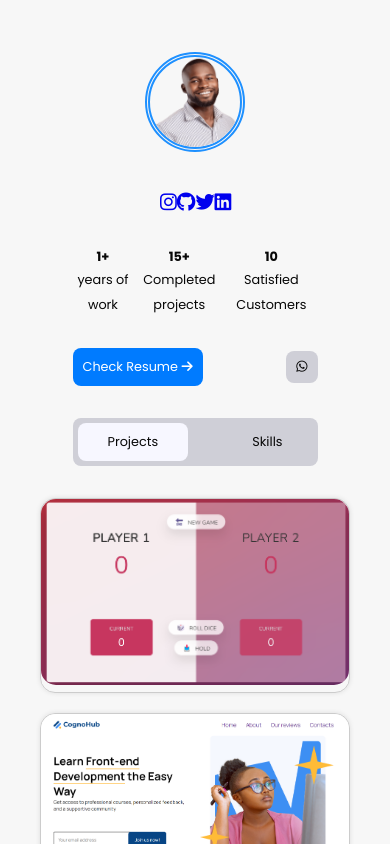
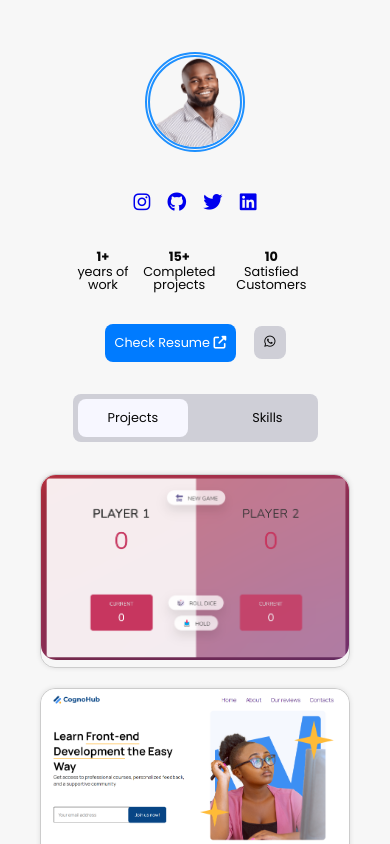
Before and after one commit to olajutemot/TimiOlajutemo, a React (Create React App) app: page /portfolio in a window 390 px wide. Shown: the top 844 px of the page. Built offline with nearby package versions, Linux system fonts and the light colour scheme.

Commit message:
some updates

```diff
--- a/src/components/Info.js
+++ b/src/components/Info.js
@@ -6,15 +6,15 @@ const Info = () => {
       <div id="info">
         <div>
           <h3>1+</h3>
-          <span>years of work</span>
+          <p>years of work</p>
         </div>
         <div>
           <h3>15+</h3>
-          <span>Completed projects</span>
+          <p>Completed projects</p>
         </div>
         <div>
           <h3>10</h3>
-          <span>Satisfied Customers</span>
+          <p>Satisfied Customers</p>
         </div>
       </div>
       <div id="contact-info">
@@ -24,10 +24,15 @@ const Info = () => {
           rel="noreferrer"
           id="resume"
         >
-          Check Resume <i class="fa-solid fa-arrow-right"></i>
+          Check Resume <i class="fa-solid fa-up-right-from-square"></i>
         </a>
 
-        <a href="https://wa.link/fw0mz7" target="_blank" rel="noreferrer">
+        <a
+          href="https://wa.link/fw0mz7"
+          target="_blank"
+          rel="noreferrer"
+          id="whatsapp-icon"
+        >
           <i class="fa-brands fa-whatsapp"></i>
         </a>
       </div>
--- a/src/components/Navbar/Navbar.js
+++ b/src/components/Navbar/Navbar.js
@@ -1,179 +1,3 @@
-// import React, { useEffect, useState, useRef } from "react";
-// import { FaBars, FaTimes } from "react-icons/fa";
-// import styles from "./navbar.module.css";
-// import { Link } from "react-router-dom";
-// import Cookies from "js-cookie";
-// import { toast } from "react-toastify";
-// import { useAuth } from "../AuthContext";
-
-// const Navbar = () => {
-//   const [auth, setAuth] = useState(false);
-//   const [nav, setNav] = useState(false);
-//   const buttonRef = useRef();
-
-//   const showNavbar = () => {
-//     buttonRef.current.classList.toggle("nav-close-btn");
-
-//     setNav(true);
-//   };
-//   const closeNavbar = () => {
-//     buttonRef.current.classList.toggle("nav-close-btn");
-//     setNav(false);
-//   };
-//   // useEffect(() => {
-//   //   // Check if user is authenticated on component mount
-//   //   const isAuthenticated = localStorage.getItem("auth");
-//   //   if (isAuthenticated) {
-//   //     setAuth(true);
-//   //   }
-//   // }, []);
-
-//   const checkLogin = async () => {
-//     const authToken = localStorage.getItem("authToken");
-//     if (authToken) {
-//       // window.location.href = "/login";
-//       setAuth(true);
-//       return;
-//     }
-
-//     // fetch("http://localhost:8000/auth/checklogin", {
-//     //   method: "GET",
-//     //   headers: {
-//     //     "Content-Type": "application/json",
-//     //   },
-//     //   credentials: "include",
-//     // })
-//     //   .then((res) => {
-//     //     return res.json();
-//     //   })
-//     //   .then((response) => {
-//     //     console.log(response);
-
-//     //     if (response.ok) {
-//     //       setAuth(true);
-//     //     } else {
-//     //       setAuth(false);
-//     //     }
-//     //   })
-//     //   .catch((error) => {
-//     //     console.log(error);
-//     //     // toast(error.message, {
-//     //     //   type: "error",
-//     //     //   position: "top-right",
-//     //     //   autoClose: 2000,
-//     //     //   // window.location.href = "/login";
-//     //     // });
-//     //     setAuth(false);
-//     //   });
-//   };
-
-//   useEffect(() => {
-//     checkLogin();
-//   }, []);
-
-//   const handleLogout = async () => {
-//     Cookies.remove("authToken");
-//     Cookies.remove("refreshToken");
-//     localStorage.removeItem("authToken"); // Clear authentication status on logout
-//     setAuth(false);
-//     checkLogin();
-//   };
-
-//   return (
-//     <div className={styles.container}>
-//       <nav className={styles.Navbar}>
-//         <h1 className={styles.logo}>Dev.OT</h1>
-//         <div className={styles.menu}>
-//           <Link to={"/blogs"} className={styles.Anchors}>
-//             HOME
-//           </Link>
-//           <Link to={"/about"} className={styles.Anchors}>
-//             ABOUT
-//           </Link>
-//           <Link to={"/CNS"} className={styles.Anchors}>
-//             CODINGNIGHTSCHOOL
-//           </Link>
-//         </div>
-//         <div className={styles.Icons}>
-//           {/* <i class="fa-solid fa-plus"></i>
-//           <i class="fa-regular fa-user"></i> */}
-//           {auth ? (
-//             <button type="" className={styles.logout} onClick={handleLogout}>
-//               logout
-//             </button>
-//           ) : (
-//             <button
-//               type=""
-//               className={styles.logout}
-//               onClick={() => {
-//                 window.location.href = "/portfolio";
-//               }}
-//             >
-//               portfolio
-//             </button>
-//           )}
-//           {/* <i class="fa-solid fa-magnifying-glass"></i> */}
-//         </div>
-
-//         {/* responsiveness JSX */}
-//         <button
-//           ref={buttonRef}
-//           id="nav-toggler"
-//           className="nav-btn"
-//           onClick={showNavbar}
-//         >
-//           <FaBars />
-//         </button>
-//         <button
-//           ref={buttonRef}
-//           id="nav-toggler"
-//           className="nav-btn nav-close-btn"
-//           onClick={closeNavbar}
-//         >
-//           <FaTimes />
-//         </button>
-//         {nav ? (
-//           <div className={styles.resMenu}>
-//             <Link to={"/blogs"} className={styles.Anchors}>
-//               HOME
-//             </Link>
-//             <Link to={"/about"} className={styles.Anchors}>
-//               ABOUT
-//             </Link>
-//             <Link to={"/CNS"} className={styles.Anchors}>
-//               CODINGNIGHTSCHOOL
-//             </Link>
-//             <div className={styles.resIcons}>
-//               {auth ? (
-//                 <button
-//                   type=""
-//                   className={styles.logout}
-//                   onClick={handleLogout}
-//                 >
-//                   logout
-//                 </button>
-//               ) : (
-//                 <button
-//                   type=""
-//                   className={styles.logout}
-//                   onClick={() => {
-//                     window.location.href = "/portfolio";
-//                   }}
-//                 >
-//                   portfolio
-//                 </button>
-//               )}
-//               {/* <i class="fa-solid fa-magnifying-glass"></i> */}
-//             </div>
-//           </div>
-//         ) : null}
-//       </nav>
-//     </div>
-//   );
-// };
-
-// export default Navbar;
-
 import React, { useState, useEffect } from "react";
 import styles from "./navbar.module.css";
 // import { Link } from "react-router-dom";
@@ -221,13 +45,13 @@ const Navbar = () => {
         </button>
 
         <div className={`navbar-menu ${isOpen ? "open" : ""}`}>
-          <a href="/home" className="navbar-link">
+          <a href="/blogs" className="navbar-link">
             HOME
           </a>
           <a href="/about" className="navbar-link">
             ABOUT
           </a>
-          <a href="/blog" className="navbar-link">
+          <a href="/#" className="navbar-link">
             CODINGNIGHTSCHOOL
           </a>
           {/* <a href="/contact" className="navbar-link">
--- a/src/components/Project.js
+++ b/src/components/Project.js
@@ -11,7 +11,14 @@ const Project = ({ handleSkills, handleProjects, skills, projects }) => {
         <div class="project-overlay">
           <h3>Web App</h3>
           <p>Dice game</p>
-          <i class="fa-solid fa-up-right-from-square"></i>
+          <a
+            href="https://docs.google.com/document/d/1Qr93NMRdaiEXkNffimNsAe4TDVsc3UkB-OlbcrLAN_A/edit?usp=sharing"
+            target="_blank"
+            rel="noreferrer"
+            id="project-link"
+          >
+            <i class="fa-solid fa-up-right-from-square"></i>
+          </a>
         </div>
       </div>
       <div class="project-items">
@@ -19,7 +26,14 @@ const Project = ({ handleSkills, handleProjects, skills, projects }) => {
         <div class="project-overlay">
           <h3>Web</h3>
           <p>interactive and responsive website</p>
-          <i class="fa-solid fa-up-right-from-square"></i>
+          <a
+            href="https://docs.google.com/document/d/1Qr93NMRdaiEXkNffimNsAe4TDVsc3UkB-OlbcrLAN_A/edit?usp=sharing"
+            target="_blank"
+            rel="noreferrer"
+            id="project-link"
+          >
+            <i class="fa-solid fa-up-right-from-square"></i>
+          </a>
         </div>
       </div>
       <div class="project-items">
@@ -27,7 +41,14 @@ const Project = ({ handleSkills, handleProjects, skills, projects }) => {
         <div class="project-overlay">
           <h3>Web</h3>
           <p>Responsive website</p>
-          <i class="fa-solid fa-up-right-from-square"></i>
+          <a
+            href="https://docs.google.com/document/d/1Qr93NMRdaiEXkNffimNsAe4TDVsc3UkB-OlbcrLAN_A/edit?usp=sharing"
+            target="_blank"
+            rel="noreferrer"
+            id="project-link"
+          >
+            <i class="fa-solid fa-up-right-from-square"></i>
+          </a>
         </div>
       </div>
       <div class="project-items">
@@ -35,7 +56,14 @@ const Project = ({ handleSkills, handleProjects, skills, projects }) => {
         <div class="project-overlay">
           <h3>Web</h3>
           <p>Burger Description website</p>
-          <i class="fa-solid fa-up-right-from-square"></i>
+          <a
+            href="https://docs.google.com/document/d/1Qr93NMRdaiEXkNffimNsAe4TDVsc3UkB-OlbcrLAN_A/edit?usp=sharing"
+            target="_blank"
+            rel="noreferrer"
+            id="project-link"
+          >
+            <i class="fa-solid fa-up-right-from-square"></i>
+          </a>
         </div>
       </div>
     </section>
--- a/src/components/Socials.js
+++ b/src/components/Socials.js
@@ -2,7 +2,6 @@ import React from "react";
 
 const Socials = () => {
   return (
-    <div>
     <div id="socials">
       <a
         href="https://instagram.com/olajutemo_?igshid=OGQ5ZDc2ODk2ZA=="
@@ -11,18 +10,10 @@ const Socials = () => {
       >
         <i class="fa-brands fa-instagram"></i>
       </a>
-        <a
-          href="https://github.com/olajutemot"
-          target="_blank"
-          rel="noreferrer"
-        >
+      <a href="https://github.com/olajutemot" target="_blank" rel="noreferrer">
         <i class="fa-brands fa-github"></i>
       </a>
-        <a
-          href="https://twitter.com/olajutemot"
-          target="_blank"
-          rel="noreferrer"
-        >
+      <a href="https://twitter.com/olajutemot" target="_blank" rel="noreferrer">
         <i class="fa-brands fa-twitter"></i>
       </a>
       <a
@@ -33,7 +24,6 @@ const Socials = () => {
         <i class="fa-brands fa-linkedin"></i>
       </a>
     </div>
-    </div>
   );
 };
 
--- a/src/components/styles.css
+++ b/src/components/styles.css
@@ -210,13 +210,13 @@ button:hover {
   width: 30%;
 }
 
-#info span {
+#info p {
   font-size: 0.8rem;
+  line-height: 1;
 }
 
 #contact-info a {
   text-decoration: none;
-
   border-radius: 8px;
   font-size: 0.8rem;
 }
@@ -224,12 +224,14 @@ button:hover {
   padding: 10px;
   background-color: var(--button-background);
   color: white;
+  margin-left: 2rem;
 }
 .fa-whatsapp {
   background-color: var(--icon-background-color);
   border-radius: 8px;
   padding: 10px;
   color: var(--icon-text-color);
+  margin-right: 2rem;
 }
 .fa-whatsapp:hover {
   background-color: var(--icon-background-hover-color2);
@@ -298,12 +300,13 @@ button:hover {
   font-size: 1rem;
   color: rgb(235, 232, 232);
 }
-.project-overlay i {
+#project-link {
   width: 2.5rem;
   background-color: var(--button-background);
   /* color: var(--icon-text-color); */
+  color: rgb(235, 232, 232);
   border-radius: 8px;
-  padding: 10px;
+  padding: 8px 10px;
 }
 .project-overlay i:hover {
   background-color: var(--button-hover-color);
@@ -323,7 +326,7 @@ button:hover {
   height: 100%;
   transition: 0.5s ease-in-out;
   opacity: 0;
-  color: white;
+
   font-size: 20px;
   padding: 20px;
   /* text-align: center; */
@@ -341,8 +344,10 @@ button:hover {
 .skills-container {
   margin: 2rem auto;
   display: flex;
-  place-content: center;
+  justify-content: flex-start;
+  align-self: center;
   gap: 30px;
+  border: 2px solid red;
 }
 .fa-circle-check {
   margin-top: 8px;
@@ -351,7 +356,8 @@ button:hover {
 .frontend,
 .backend {
   display: grid;
-  column-gap: 20px;
+  /* column-gap: 20px; */
+  border: 2px solid red;
 }
 .Skills-grid {
   margin: 1rem auto;
@@ -431,6 +437,9 @@ button:hover {
   #info,
   #contact-info {
     width: 70%;
+  }
+  #socials {
+    width: 40%;
   }
   .filter-tabs {
     width: 70%;
```
Lines whose indentation alone changed are shown as unchanged.
